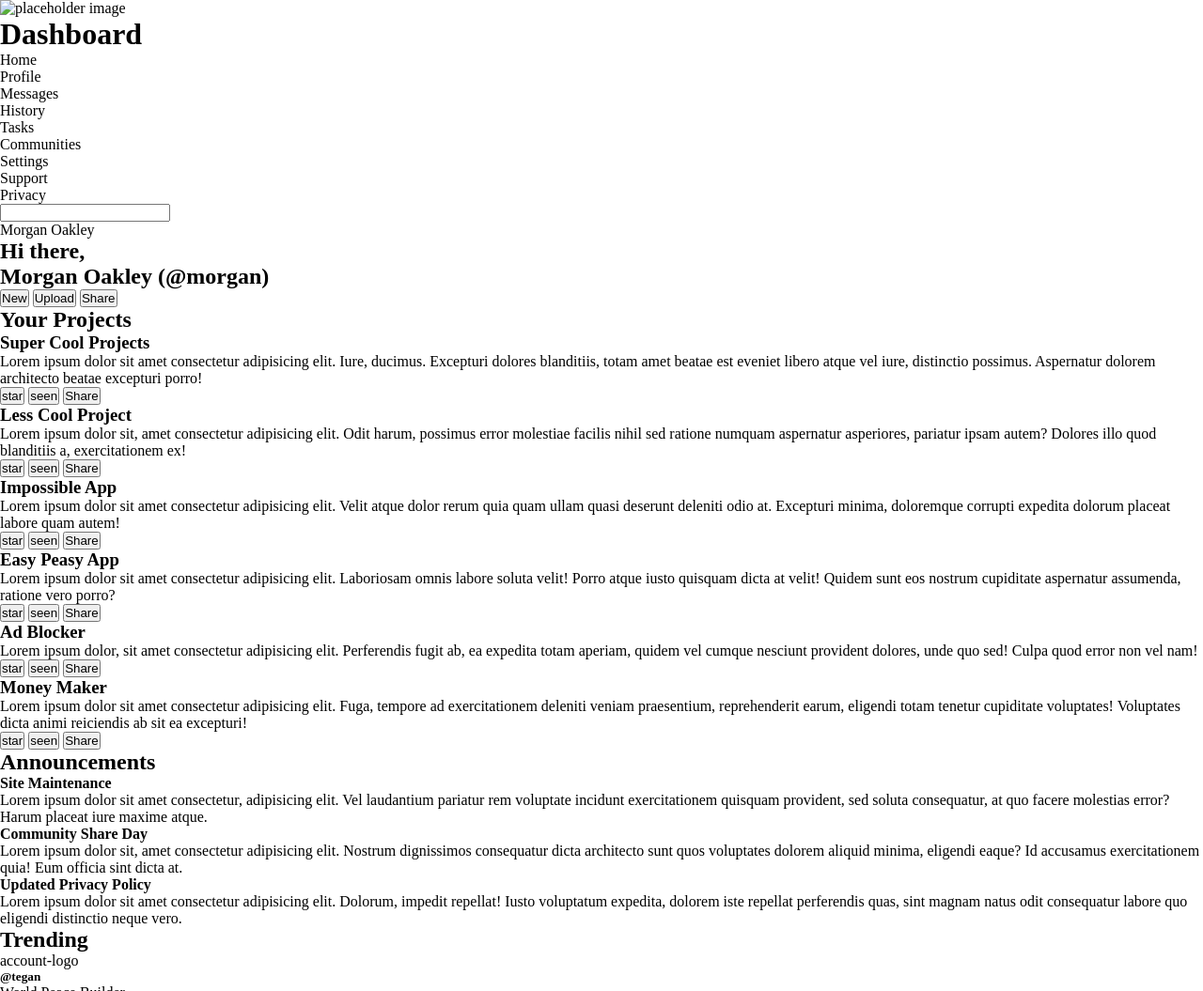
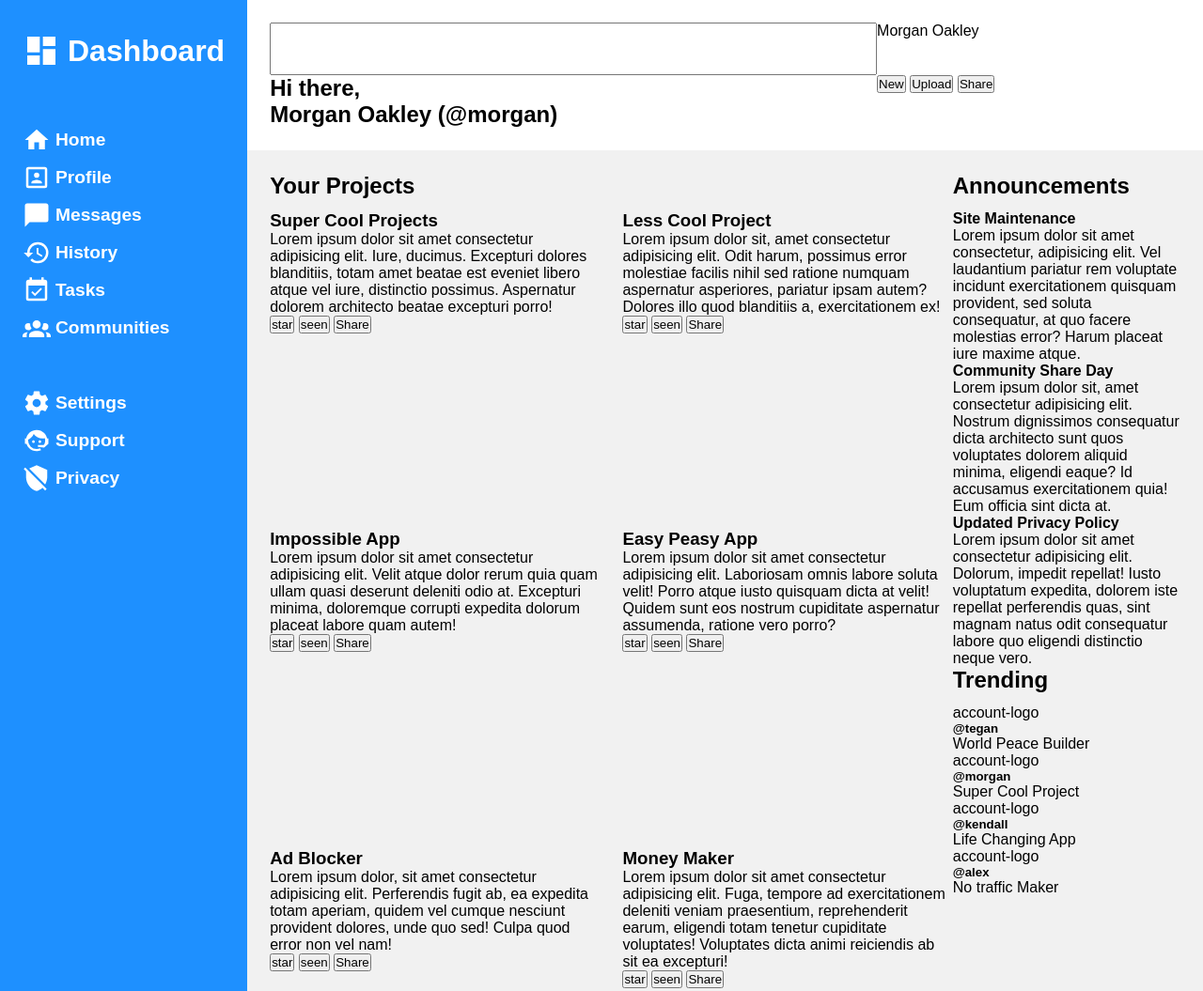
Before and after one commit to Edboch/admin-dashboard, a plain HTML site: page index.html in a window 1280 px wide. Shown: the top 1055 px of the page at 94% size. Drawn offline with Linux system fonts and the light colour scheme.

Commit message:
Style side bar with icons and grid layout
Added CSS grid to all sections

```diff
--- a/index.html
+++ b/index.html
@@ -9,25 +9,25 @@
         <div class="container">
             <div class="sidebar">
                 <div class="sidebar-logo">
-                    <img src="" alt="placeholder image">
+                    <img src="icons/view-dashboard.svg" alt="Dashboard logo" height="60">
                     <h1>Dashboard</h1>
                 </div>
-                <div class="menu">
-                    <ul class="menu-items">
-                        <li class="menu-items" id="home">Home</li>
-                        <li class="menu-items" id="profile">Profile</li>
-                        <li class="menu-items" id="messages">Messages</li>
-                        <li class="menu-items" id="history">History</li>
-                        <li class="menu-items" id="tasks">Tasks</li>
-                        <li class="menu-items" id="communities">Communities</li>
-                    </ul>
 
-                    <ul class="advanced-items">
-                        <li class="menu-items" id="settings">Settings</li>
-                        <li class="menu-items" id="support">Support</li>
-                        <li class="menu-items" id="privacy">Privacy</li>
-                    </ul>
-                </div>
+                <ul class="menu-items">
+                    <li id="home"><img src="icons/home.svg" alt="home icon">Home</li>
+                    <li id="profile"><img src="icons/account-box-outline.svg" alt="profile icon">Profile</li>
+                    <li id="messages"><img src="icons/message.svg" alt="message icon">Messages</li>
+                    <li id="history"><img src="icons/history.svg" alt="history icon">History</li>
+                    <li id="tasks"><img src="icons/calendar-check.svg" alt="task icon">Tasks</li>
+                    <li id="communities"><img src="icons/account-group.svg" alt="communities icon">Communities</li>
+                </ul>
+
+                <ul class="advanced-items">
+                    <li id="settings"><img src="icons/cog.svg" alt="settings icon">Settings</li>
+                    <li id="support"><img src="icons/face-agent.svg" alt="support icon">Support</li>
+                    <li id="privacy"><img src="icons/shield-off.svg" alt="privacy icon">Privacy</li>
+                </ul>
+
             </div>
             <div class="header">
                 <input type="search" id="searchbar">
@@ -49,8 +49,8 @@
 
             </div>
             <div class="main-content">
+                <h2>Your Projects</h2>
                 <div class="projects">
-                    <h2>Your Projects</h2>
                     <div class="project-card">
                         <h3>Super Cool Projects</h3>
                         <p>Lorem ipsum dolor sit amet consectetur adipisicing elit. Iure, ducimus. Excepturi dolores blanditiis, totam amet beatae est eveniet libero atque vel iure, distinctio possimus. Aspernatur dolorem architecto beatae excepturi porro!</p>
@@ -94,8 +94,8 @@
                         <button>Share</button>
                     </div>
                 </div>
+                <h2>Announcements</h2>
                 <div class="announcments">
-                    <h2>Announcements</h2>
                     <div class="announcement">
                         <h4>Site Maintenance</h4>
                         <p>Lorem ipsum dolor sit amet consectetur, adipisicing elit. Vel laudantium pariatur rem voluptate incidunt exercitationem quisquam provident, sed soluta consequatur, at quo facere molestias error? Harum placeat iure maxime atque.</p>
@@ -109,8 +109,8 @@
                         <p>Lorem ipsum dolor sit amet consectetur adipisicing elit. Dolorum, impedit repellat! Iusto voluptatum expedita, dolorem iste repellat perferendis quas, sint magnam natus odit consequatur labore quo eligendi distinctio neque vero.</p>
                     </div>
                 </div>
+                <h2>Trending</h2>
                 <div class="trending">
-                    <h2>Trending</h2>
                     <div class="trend">
                         <span>account-logo</span>
                         <h5>@tegan</h5>
--- a/style.css
+++ b/style.css
@@ -2,5 +2,88 @@
     padding:0;
     margin:0;
     box-sizing: border-box;
+}
+
+:root {
+    font-family: sans-serif;
+    font-size: 16px;
+}
+
+.container {
+    height: 100vh;
+    display:grid;
+    grid-template:
+            "sidebar header" 1fr
+            "sidebar main-content"  5fr / 1fr 5fr;
 
 }
+
+.sidebar {
+    grid-area: sidebar;
+    display: grid;
+    align-content: start;
+    gap: 50px;
+    background-color: dodgerblue;
+    color: white;
+    padding: 1.5rem;
+
+}
+
+.sidebar-logo {
+    display: grid;
+    grid-auto-flow: column;
+    place-self: start;
+    align-items: center;
+    gap: 0.5rem;
+}
+
+.sidebar img {
+    filter: invert(1);
+    width:30px;
+    display: block;
+}
+
+.sidebar-logo img {
+    width:40px;
+}
+
+.sidebar-logo h1 {
+    font-size: 2rem;
+}
+
+.sidebar ul {
+    list-style-type: none;
+    display: grid;
+    justify-items: start;
+    gap: 10px;
+    font-weight: bold;
+    font-size: 1.2rem;
+}
+
+.sidebar ul li {
+    display: grid;
+    grid-auto-flow: column;
+    align-items: center;
+    gap: 5px;
+}
+
+.header {
+    display:grid;
+    grid-template: 1fr 1fr / 2fr 1fr;
+    margin: 1.5rem;
+}
+
+
+.main-content {
+    display:grid;
+    grid-template: 40px 3fr 40px 3fr / 3fr 1fr;
+    background-color: rgb(241, 241, 241);
+    padding: 1.5rem;
+}
+
+.projects {
+    grid-area: 2 / 1 / -1 / 2;
+    display: grid;
+    grid-template-columns: repeat(auto-fit, minmax(300px, 1fr));
+    gap: 1.5rem;
+}
```
Also changed, not shown: icons/account-box-outline.svg (added), icons/account-group.svg (added), icons/calendar-check.svg (added), icons/cog.svg (added), icons/face-agent.svg (added), icons/history.svg (added), icons/home.svg (added), icons/message.svg (added), icons/shield-off.svg (added), icons/view-dashboard.svg (added), img/duck.png (added), img/odin-lined.png (added).
